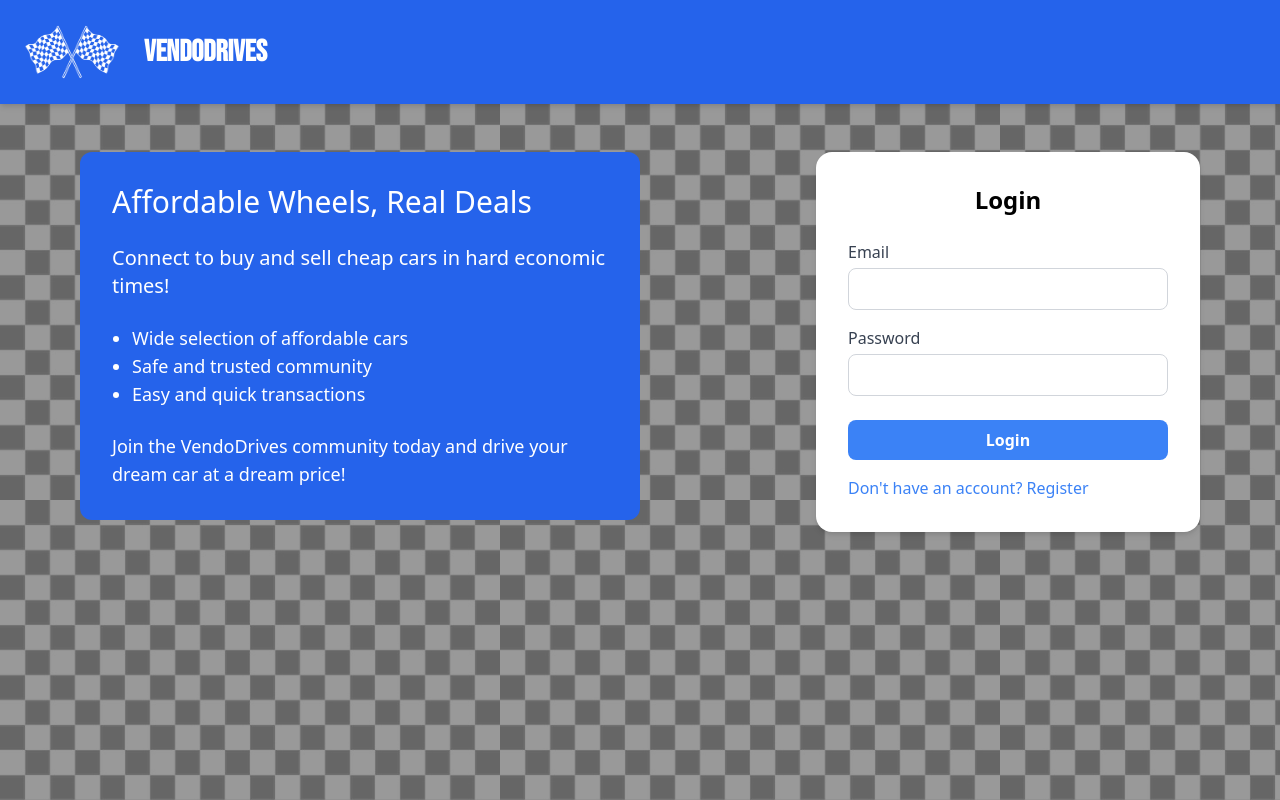
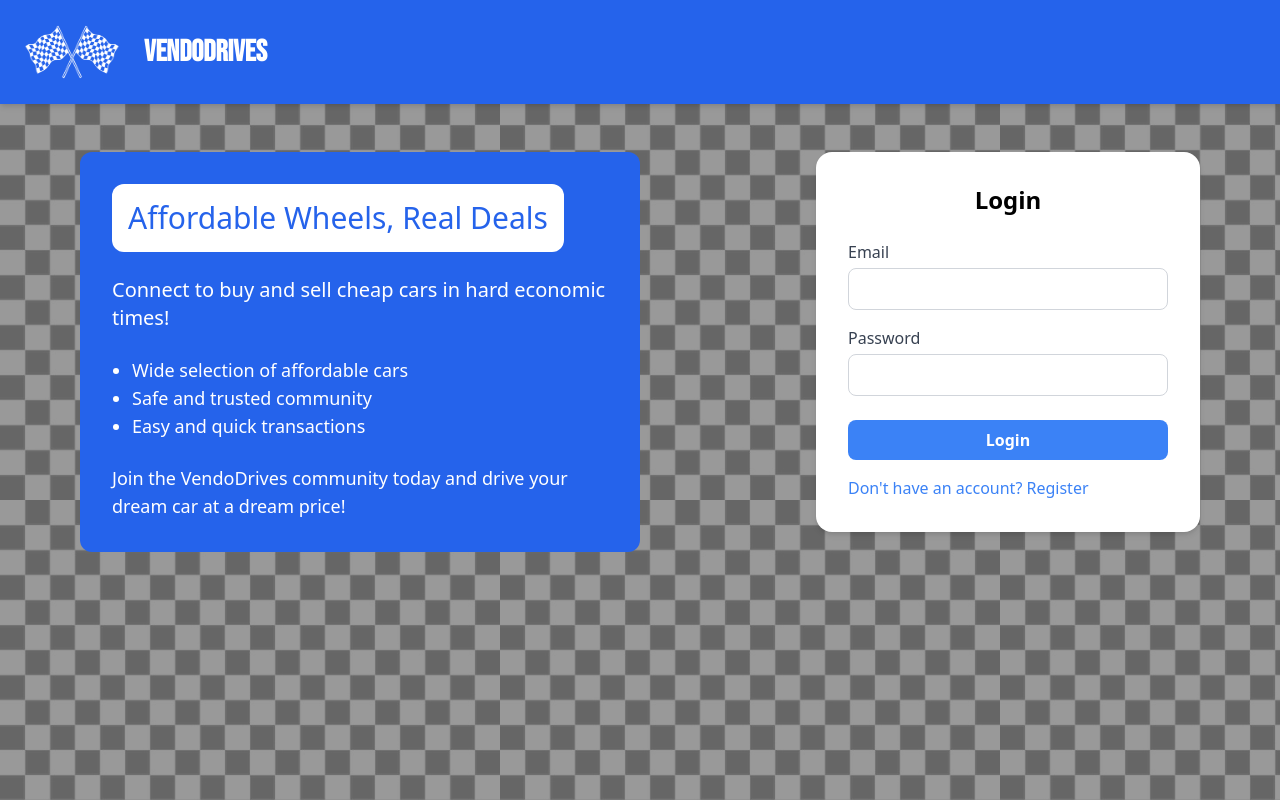
Before and after one commit to andre-amato/vendodrives, a React (Vite) app in the folder client/: page / in a window 1280 px wide. Built offline with nearby package versions, Linux system fonts and the light colour scheme.

Commit message:
feat: login with text better

```diff
--- a/client/src/pages/Login.jsx
+++ b/client/src/pages/Login.jsx
@@ -74,10 +74,12 @@ const Login = () => {
       ></div>
       <div className='relative z-10 flex flex-col lg:flex-row items-center justify-center lg:justify-between lg:items-start lg:px-20 lg:py-12'>
         <div className='hidden lg:flex flex-col items-start space-y-6 bg-blue-600 text-white p-8 rounded-xl w-full lg:w-1/2'>
-          <h1 className='text-3xl font-medium'>
-            Affordable Wheels, Real Deals
-          </h1>
-          <h2 className='text-xl'>
+          <div className='bg-white text-blue-600 p-4 rounded-xl'>
+            <h1 className='text-3xl font-medium'>
+              Affordable Wheels, Real Deals
+            </h1>
+          </div>
+          <h2 className='text-xl mt-4'>
             Connect to buy and sell cheap cars in hard economic times!
           </h2>
           <ul className='list-disc pl-5 mb-6 text-lg'>
```
